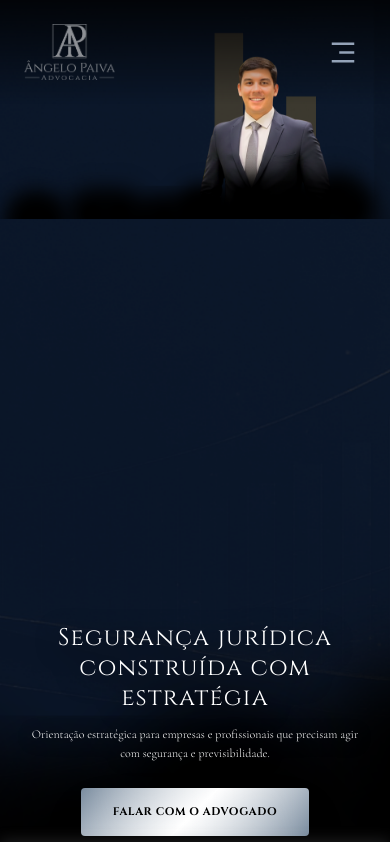
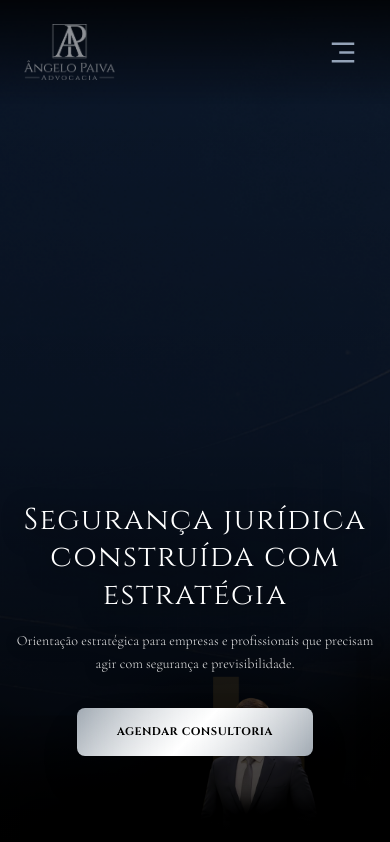
Before and after one commit to Laralws/Adv_Angelo_Paiva, a React (Vite) app: page / in a window 390 px wide. Shown: the top 842 px of the page. Built offline with nearby package versions, Linux system fonts and the light colour scheme; the HTML template or start-up script is replaced by a standard one.

Commit message:
feat: otimização de responsividade mobile/tablet no Hero e padronização de botões

```diff
--- a/src/components/Hero.jsx
+++ b/src/components/Hero.jsx
@@ -1,47 +1,61 @@
 import React from 'react';
 
 const Hero = ({ cores }) => {
+  // Mantendo a sua frase estratégica
+  const mensagemWpp = encodeURIComponent("Olá, Dr. Ângelo. Vim pelo site e gostaria de solicitar uma consultoria estratégica.");
+
   return (
     <>
       <header
         id="home"
-        className="h-[100svh] w-full flex items-end pb-2 md:items-center md:pb-0 relative overflow-hidden"
+        className="h-[100svh] w-full flex items-end pb-12 md:items-center md:pb-0 relative overflow-hidden"
         style={{ backgroundColor: '#000000' }}
       >
 
-        {/* 1ª CAMADA: O Cenário (back-01.png) - 100% OPACIDADE */}
+        {/* 1ª CAMADA: Cenário - bg-cover é ideal aqui */}
         <div className="absolute inset-0 z-0 bg-[url('/back-01.png')] bg-cover bg-center bg-no-repeat opacity-100"></div>
 
-        {/* 2ª CAMADA: O Advogado (back02.png) - MOVIDO PARA A DIREITA NO DESKTOP */}
-        <div className="absolute inset-0 z-10 bg-[url('/back02.png')] bg-contain bg-right_bottom md:bg-center bg-no-repeat pointer-events-none md:ml-40 opacity-100"></div>
+        {/* 2ª CAMADA: O Advogado - AJUSTADO PARA RESPONSIVIDADE */}
+        <div className="absolute inset-0 z-10
+          bg-[url('/back02.png')]
+          bg-no-repeat pointer-events-none
+          /* Mobile: imagem menor e centralizada embaixo */
+          bg-[length:90%] bg-bottom
+          /* Tablet: um pouco maior */
+          sm:bg-[length:70%]
+          /* Desktop: volta para a direita e ML-40 */
+          md:bg-contain md:bg-right-bottom md:ml-40 opacity-100"
+        ></div>
 
-        {/* CONTEÚDO (No topo de tudo, z-20) */}
-        <div className="w-full max-w-6xl mx-auto px-4 md:px-6 z-20 md:mt-24">
-          <div className="max-w-2xl text-center md:text-left px-2 md:px-0">
+        {/* GRADIENTE DE CONTRASTE: Para garantir que o texto seja lido no mobile */}
+        <div className="absolute inset-0 z-15 bg-gradient-to-t from-black/80 via-black/20 to-transparent md:hidden"></div>
 
-            <h1 className="font-serif-lux text-2xl md:text-5xl text-white leading-tight mb-3 md:mb-6 drop-shadow-[0_4px_12px_rgba(0,0,0,1)] relative z-20">
-              Segurança jurídica construída com estratégia
+        {/* CONTEÚDO */}
+        <div className="w-full max-w-6xl mx-auto px-4 md:px-6 z-20 md:mt-24 mb-10 md:mb-0">
+          <div className="max-w-2xl text-center md:text-left">
+
+            <h1 className="font-serif-lux text-3xl md:text-6xl text-white leading-tight mb-4 md:mb-6 drop-shadow-[0_4px_12px_rgba(0,0,0,1)]">
+              Segurança jurídica <br className="hidden md:block"/> construída com estratégia
             </h1>
 
-            <p className="font-sans-lux text-white text-xs md:text-base leading-relaxed mb-6 md:mb-10 max-w-lg mx-auto md:mx-0 font-light drop-shadow-[0_2px_8px_rgba(0,0,0,1)] relative z-20">
+            <p className="font-sans-lux text-white text-sm md:text-lg leading-relaxed mb-8 md:mb-10 max-w-lg mx-auto md:mx-0 font-light drop-shadow-[0_2px_8px_rgba(0,0,0,1)] opacity-90">
               Orientação estratégica para empresas e profissionais que precisam agir com segurança e previsibilidade.
             </p>
 
-            <div className="inline-block relative z-20">
-              {/* BOTÃO ATUALIZADO: PRATA COM LETRA PRETA */}
+            <div className="inline-block">
               <a
-                href="https://wa.me/5584998339633"
-                className="relative inline-flex items-center justify-center px-8 py-4 overflow-hidden font-serif-lux font-bold uppercase tracking-[0.2em] transition-all duration-300 rounded-sm group shadow-2xl"
+                href={`https://wa.me/5584998339633?text=${mensagemWpp}`}
+                target="_blank"
+                rel="noopener noreferrer"
+                className="relative inline-flex items-center justify-center px-10 py-4 overflow-hidden font-serif-lux font-bold uppercase tracking-[0.2em] transition-all duration-300 rounded-lg group shadow-2xl"
                 style={{
-                  backgroundImage: 'linear-gradient(135deg, #7a8c9f 0%, #ffffff 50%, #7a8c9f 100%)',
+                  backgroundImage: 'linear-gradient(135deg, #a1aab3 0%, #ffffff 50%, #a1aab3 100%)',
                   color: '#000000',
                   fontSize: '11px'
                 }}
               >
-                {/* Efeito de brilho que percorre o botão (Cintilante) */}
                 <div className="absolute inset-0 w-full h-full bg-gradient-to-r from-transparent via-white/40 to-transparent -translate-x-full animate-[shimmer_3s_infinite] pointer-events-none"></div>
-
-                <span className="relative z-10">Falar com o advogado</span>
+                <span className="relative z-10">Agendar Consultoria</span>
               </a>
             </div>
 
@@ -49,10 +63,6 @@ const Hero = ({ cores }) => {
         </div>
       </header>
 
-      {/* DIVISOR PREMIUM */}
-      <div className="divisor-premium"></div>
-
-      {/* Adicione este CSS global ou no seu arquivo de estilos para o efeito shimmer */}
       <style jsx="true">{`
         @keyframes shimmer {
           0% { transform: translateX(-100%); }
```
